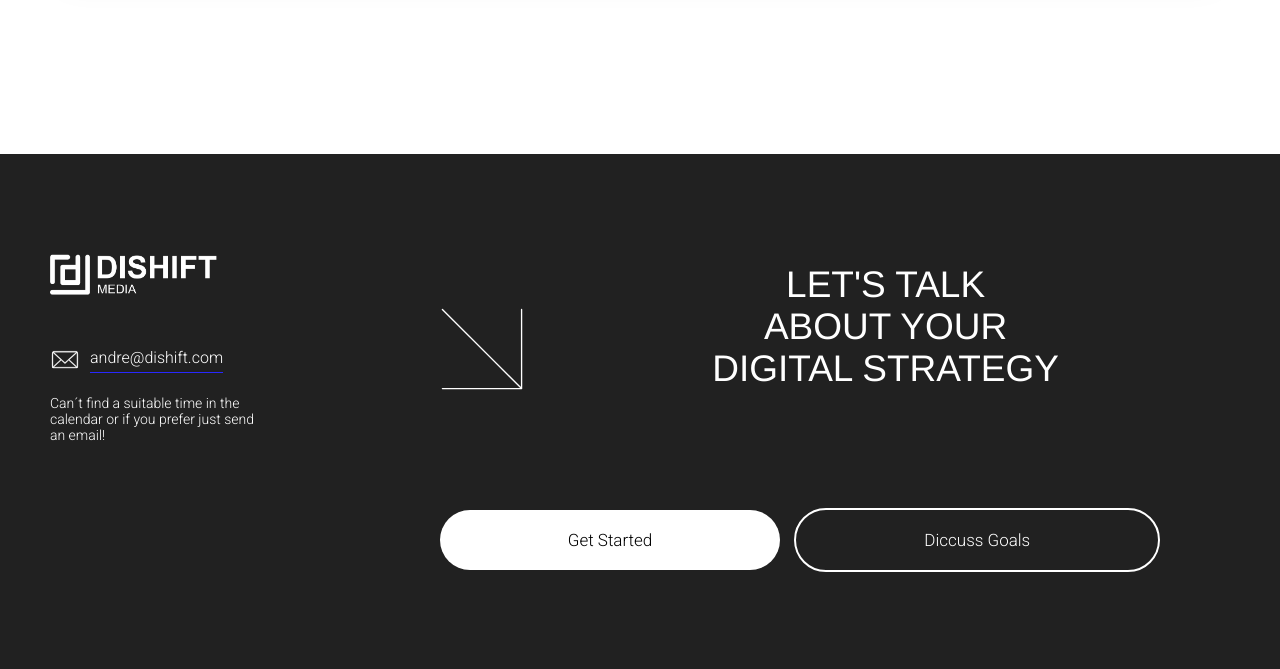
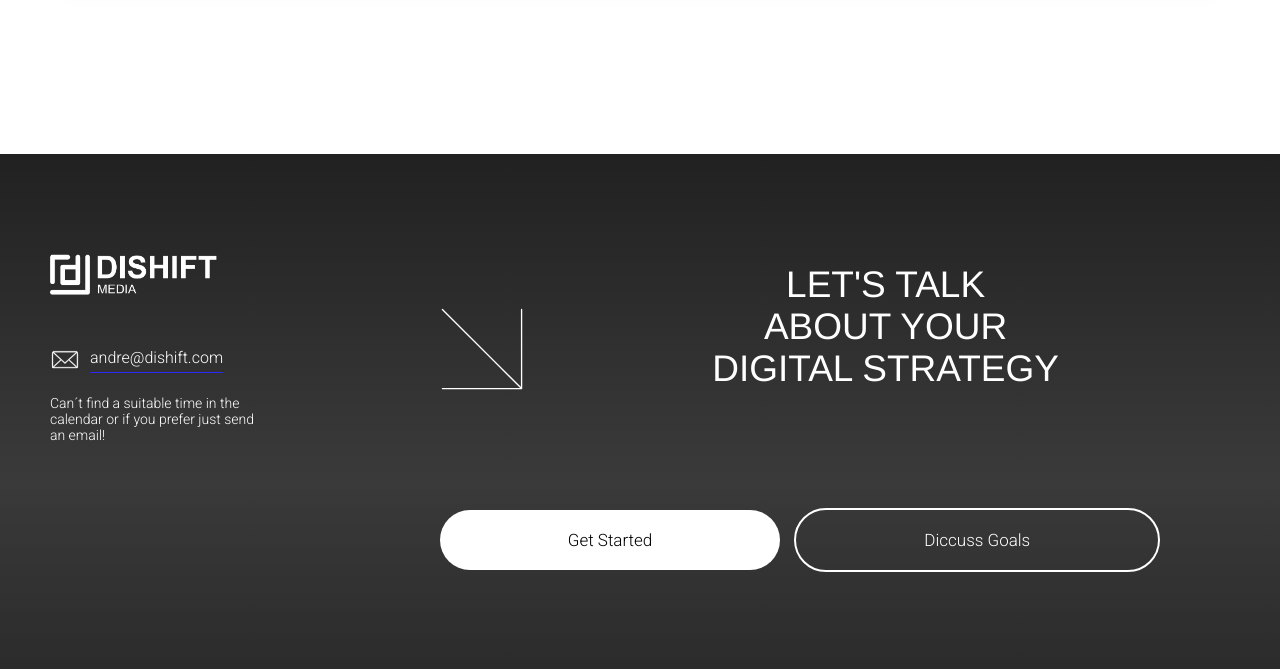
Before and after one commit to andreorq/andreorq.github.io, a plain HTML site: page index.html in a window 1280 px wide. Shown: the part 5988-6657 px from the top of the page. Drawn offline with nearby package versions, Linux system fonts and the light colour scheme; a script that the page names is missing; a web font is replaced by a local one.

Commit message:
Update main.css

```diff
--- a/main.css
+++ b/main.css
@@ -1212,6 +1212,7 @@ cursor: pointer;
 .sec34 {
   text-align: center;
   background-color: rgb(33, 33, 33);
+  background: linear-gradient(to top, rgb(33, 33, 33),rgb(58, 58, 58), rgb(33, 33, 33) );
   padding-top: 100px;
   padding-bottom: 40px;
   margin-top: 100px;
```
